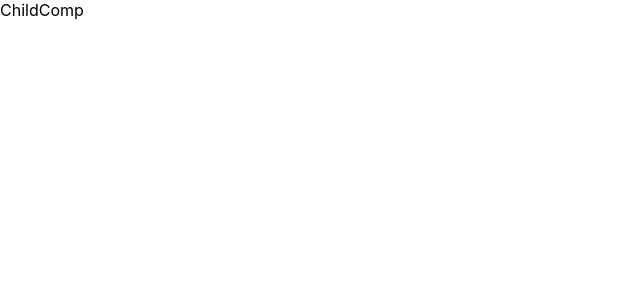
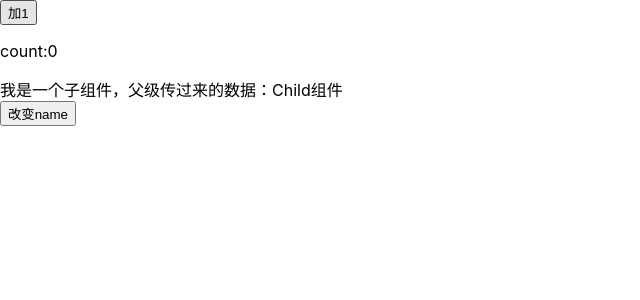
Before and after one commit to ZeviLiao/react-testing-demo, a React (Create React App) app: page / in a window 1280 px wide. Shown: the top 300 px of the page, without its empty margins (0-640 px from the left). Built offline with nearby package versions, Linux system fonts and the light colour scheme.

Commit message:
test useCallback

```diff
--- a/src/App.tsx
+++ b/src/App.tsx
@@ -1,12 +1,27 @@
-// import './App.css';
-
-import ChildComp from "./components/ChildComp";
+import { useState, useCallback } from "react";
+import { ChildMemo } from "./components/ChildComp";
 
 function App() {
+  const [count, setCount] = useState(0);
+  const [name, setName] = useState("Child组件");
+
+  console.log("父组件?");
+
   return (
-    <div className="App">
-      <ChildComp></ChildComp>
-    </div>
+    <>
+      <button
+        onClick={(e) => {
+          setCount(count + 1);
+        }}
+      >
+        加1
+      </button>
+      <p>count:{count}</p>
+      <ChildMemo
+        name={name}
+        onClick={useCallback((newName: string) => setName(newName), [])}
+      />
+    </>
   );
 }
 
--- a/src/components/ChildComp.tsx
+++ b/src/components/ChildComp.tsx
@@ -1,9 +1,19 @@
-import React from 'react'
+import React, { memo } from 'react'
 
-const ChildComp = () => {
-  return (
-    <div>ChildComp</div>
-  )
+interface ChildProps {
+  name: string;
+  onClick: Function;
 }
 
-export default ChildComp
+const Child = ({ name, onClick}: ChildProps): JSX.Element => {
+  console.log('子组件?')
+  return(
+      <>
+          <div>我是一个子组件，父级传过来的数据：{name}</div>
+          <button onClick={onClick.bind(null, '新的子组件name')}>改变name</button>
+      </>
+  );
+}
+
+// export const ChildMemo = memo(Child);
+export const ChildMemo = Child;
```
